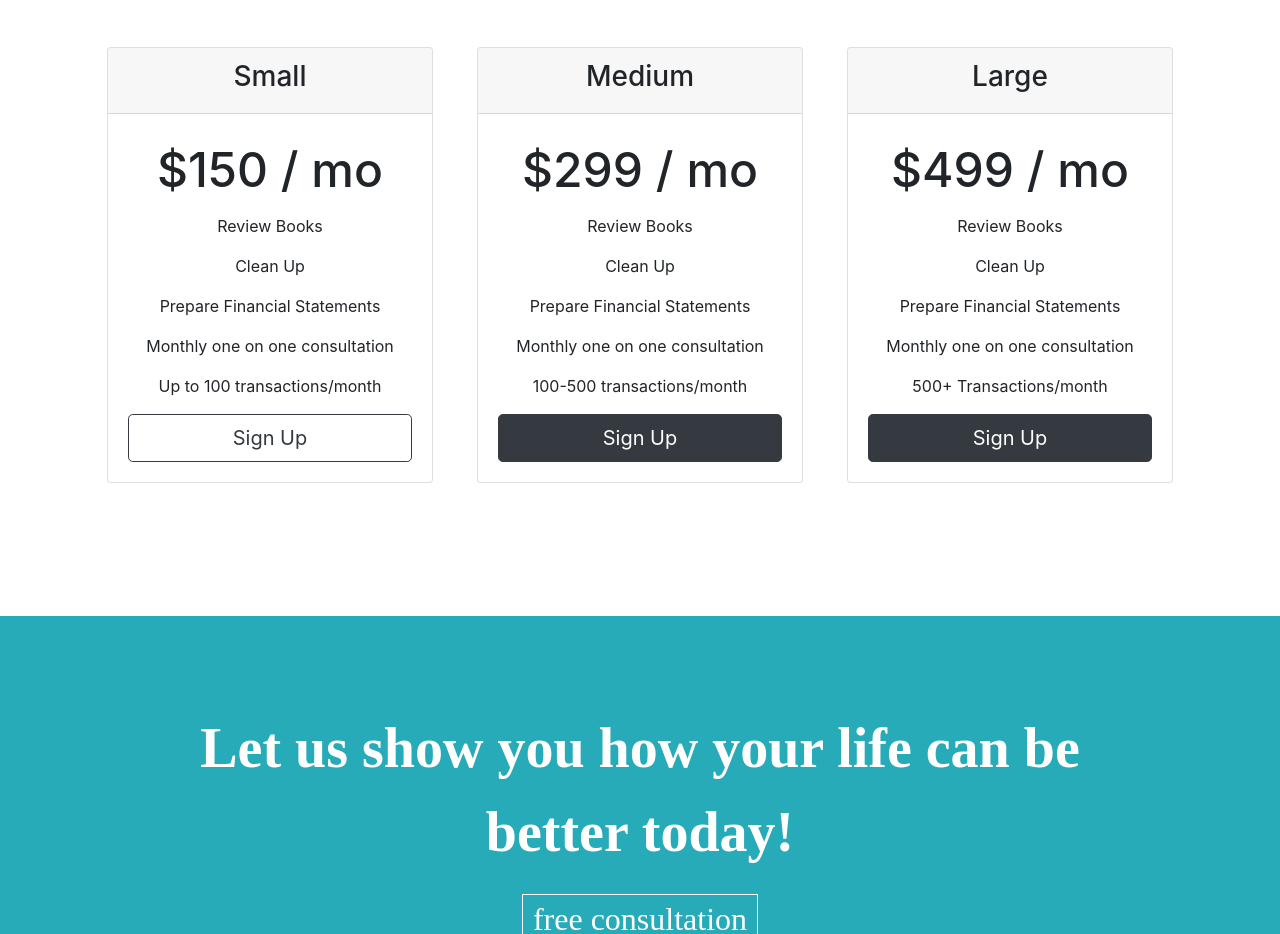
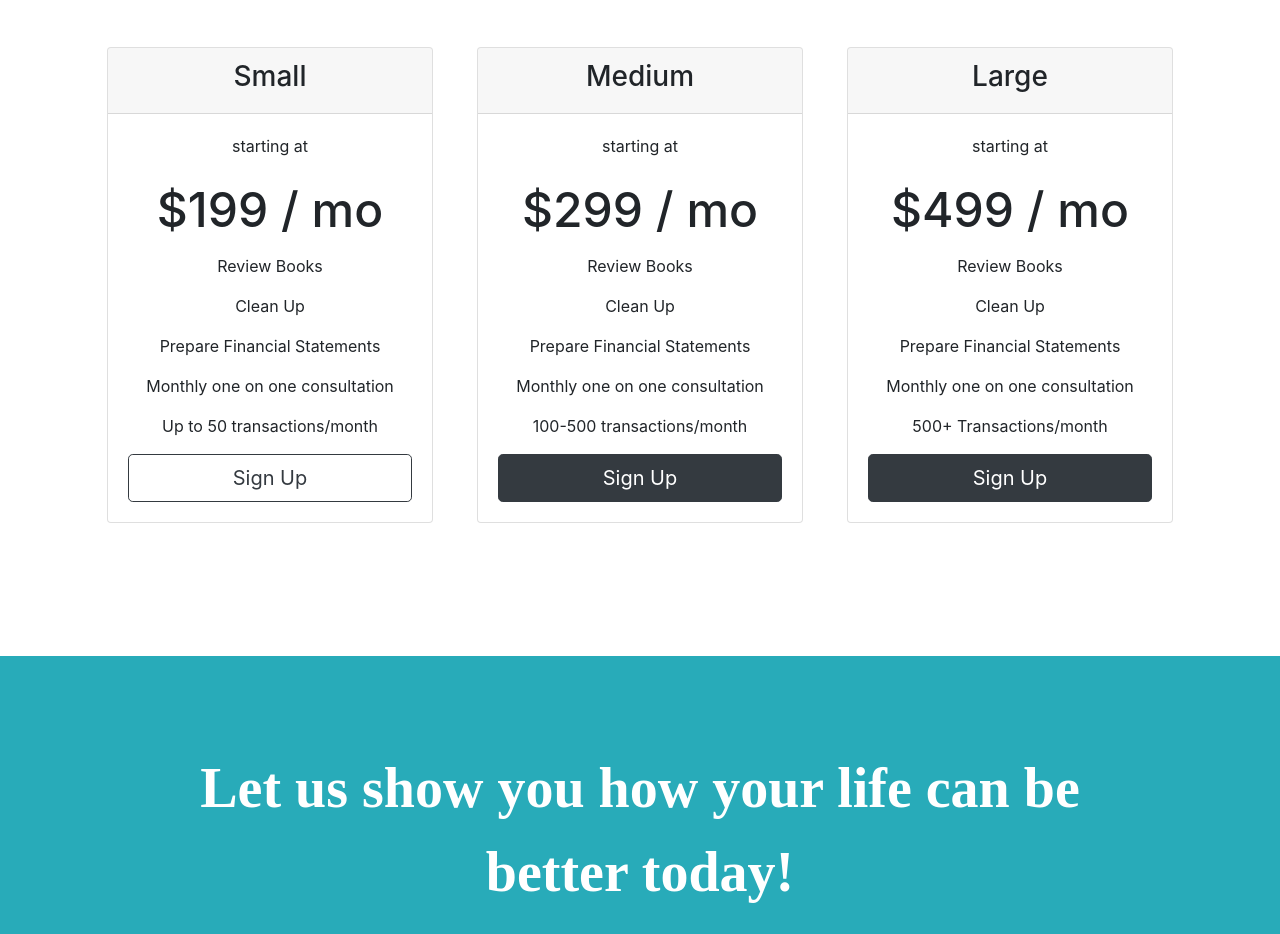
Before and after one commit to alpinetyler/clarence-and-associates, a website: page index.html in a window 1280 px wide. Shown: the part 2162-3096 px from the top of the page. Drawn offline with nearby package versions, Linux system fonts and the light colour scheme.

Commit message:
text changes

```diff
--- a/index.html
+++ b/index.html
@@ -129,12 +129,13 @@
           <h3>Small</h3>
         </div>
         <div class="card-body">
-          <h2 class="price-text">$150 / mo</h2>
+          <p>starting at</p>
+          <h2 class="price-text">$199 / mo</h2>
           <p>Review Books</p>
           <p>Clean Up</p>
           <p>Prepare Financial Statements</p>
           <p>Monthly one on one consultation</p>
-          <p>Up to 100 transactions/month</p>
+          <p>Up to 50 transactions/month</p>
 
           <button class="btn  btn-lg btn-block btn-outline-dark" type="button">Sign Up</button>
         </div>
@@ -147,6 +148,7 @@
           <h3>Medium</h3>
         </div>
         <div class="card-body">
+          <p>starting at</p>
           <h2 class="price-text">$299 / mo</h2>
           <p>Review Books</p>
           <p>Clean Up</p>
@@ -165,6 +167,7 @@
           <h3>Large</h3>
         </div>
         <div class="card-body">
+          <p>starting at</p>
           <h2 class="price-text">$499 / mo</h2>
           <p>Review Books</p>
           <p>Clean Up</p>
```
